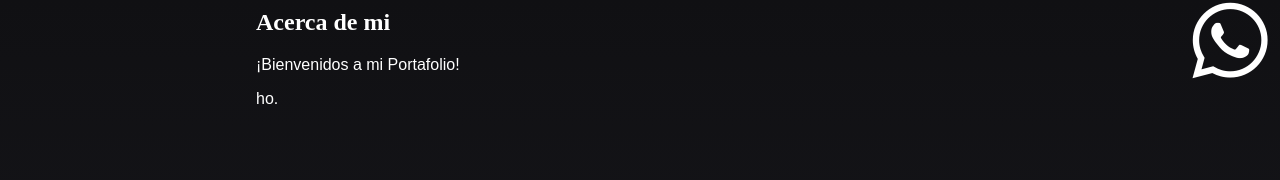
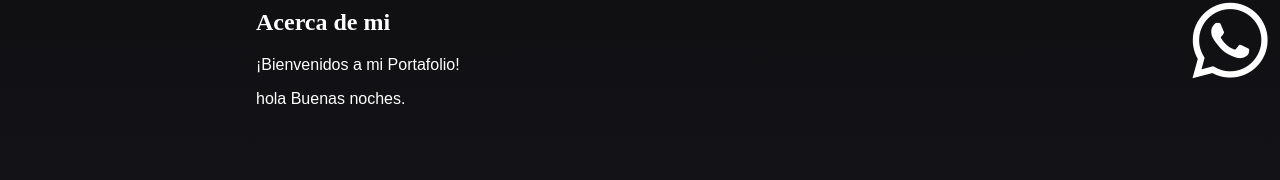
Before and after one commit to cesarft27/mi_primera_web, a plain HTML site: page index.html in a window 1280 px wide. Shown: the part 710-890 px from the top of the page. Drawn offline with nearby package versions, Linux system fonts and the light colour scheme; a web font is replaced by a local one.

Commit message:
Cesar 2 Cambio

```diff
--- a/index.html
+++ b/index.html
@@ -45,7 +45,7 @@
 				<div class="Container">
 					<h2>Acerca de mi</h2>
 					<p>¡Bienvenidos a mi Portafolio!</p>
-					<p>ho.</p>
+					<p>hola Buenas noches.</p>
 				</div>
 			</section>
 
```
